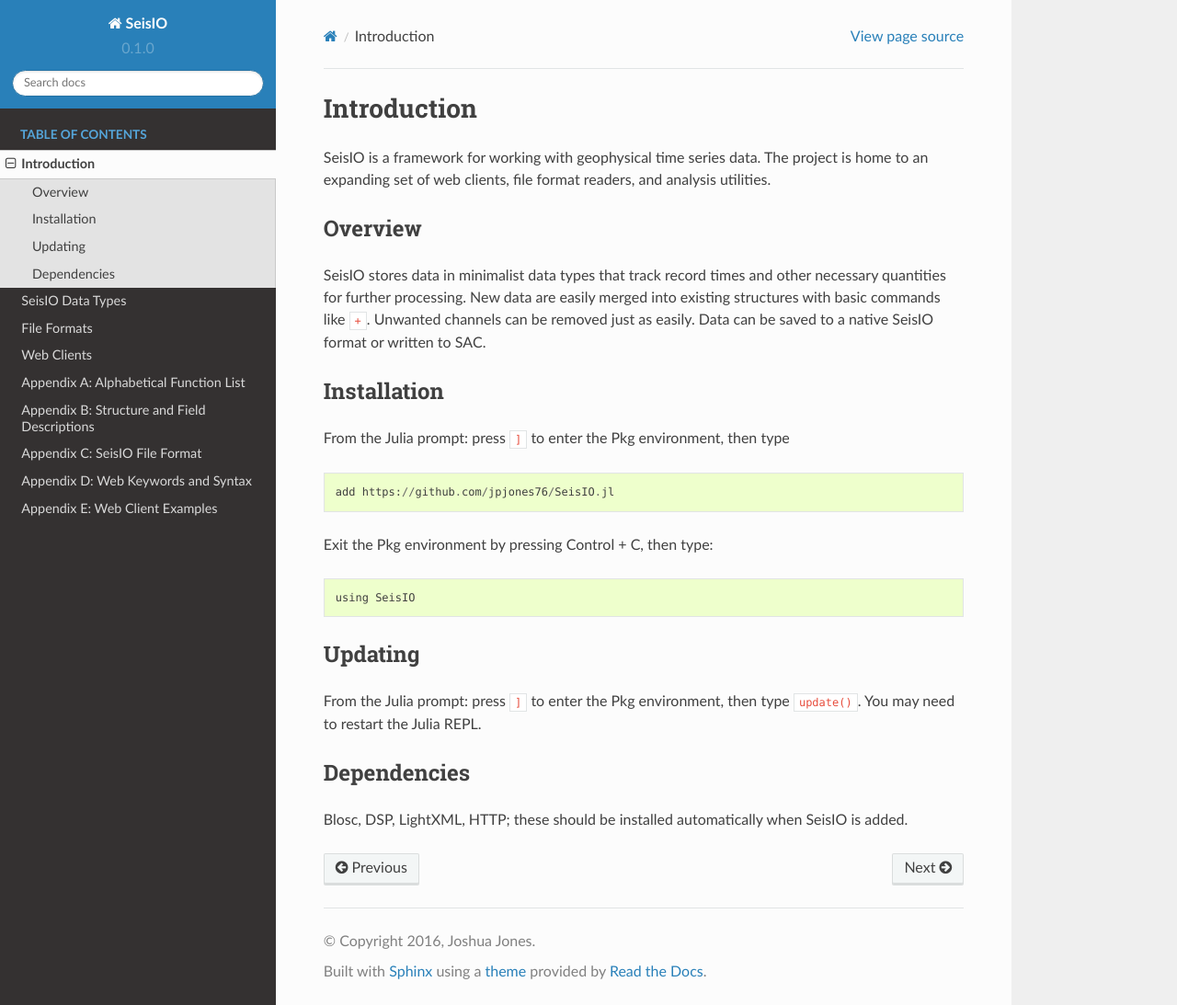
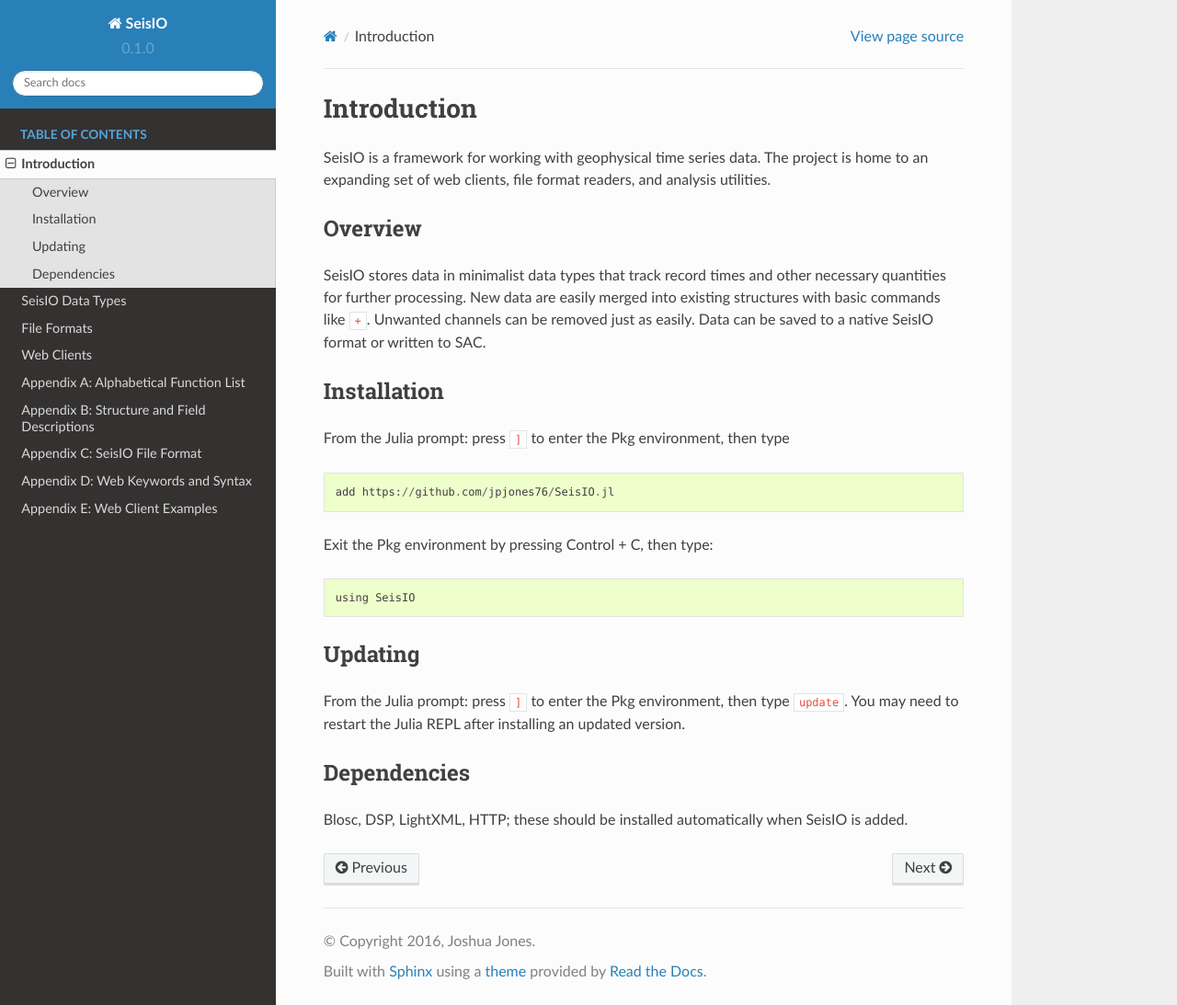
Before and after one commit to jpjones76/SeisIO.jl, a Sphinx documentation site: the page built from docs/src/intro.rst, in a window 1280 px wide and 1093 px high. Shown: the whole window at 92% size. Built offline with Sphinx 7.4.7 and the Read the Docs theme 2.0.0, drawn with Linux system fonts in a browser that asks for light colours.

Commit message:
minor bugfix
Former-commit-id: c4f6ab7470f6f1ff92c5b0e30b23012b27669d49
Former-commit-id: ca3b1ad99c1ddd2be7f40f2cbdea740eb39feb71

```diff
--- a/docs/src/intro.rst
+++ b/docs/src/intro.rst
@@ -23,7 +23,7 @@
 
 Updating
 ========
-From the Julia prompt: press ``]`` to enter the Pkg environment, then type ``update()``. You may need to restart the Julia REPL.
+From the Julia prompt: press ``]`` to enter the Pkg environment, then type ``update``. You may need to restart the Julia REPL after installing an updated version.
 
 Dependencies
 ============
```
Also changed, not shown: 1 other file.
